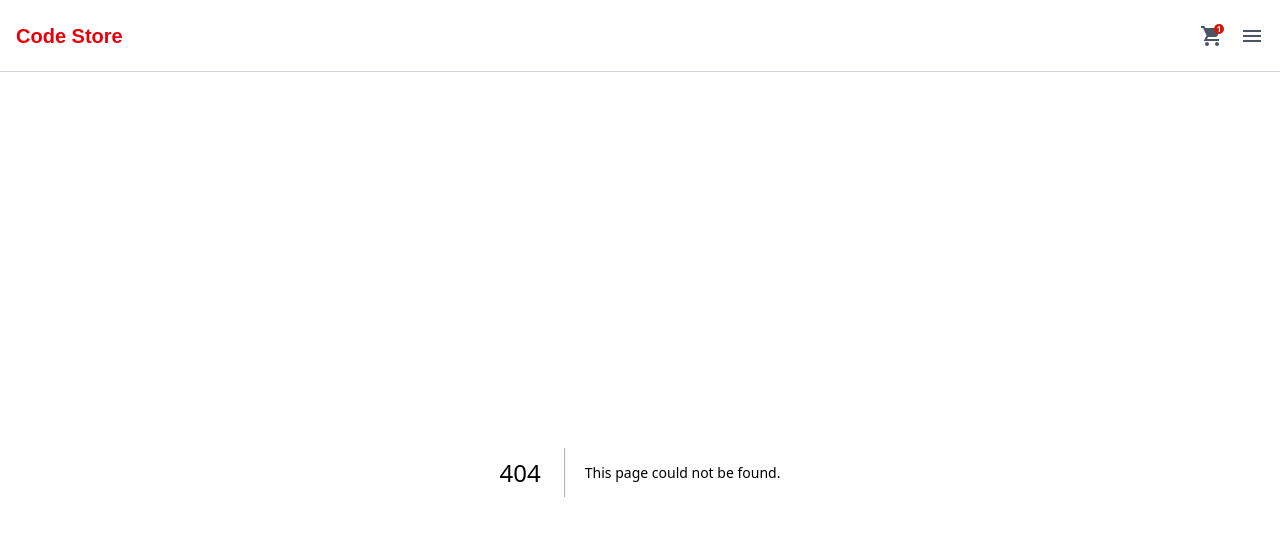
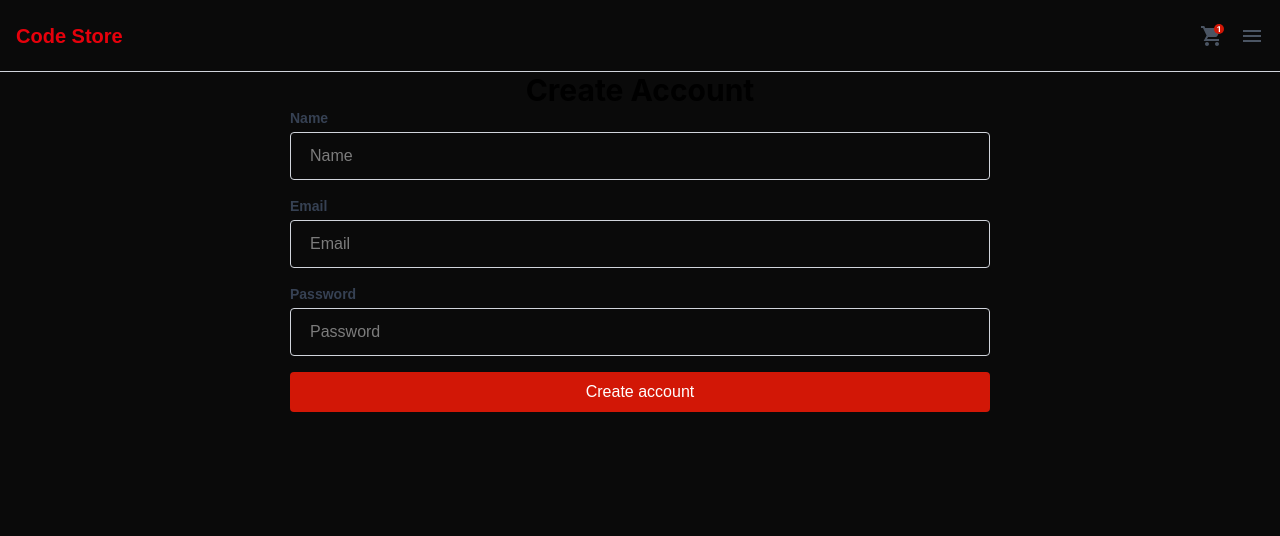
Before and after one commit to KelsonF/w12_E-Commerce_backend, a Next.js app: page /auth/register in a window 1280 px wide. Before the commit this address had no page. Shown: the top 536 px of the page. Built offline with nearby package versions, Linux system fonts and the light colour scheme.

Commit message:
feat: it creates the user mutation to create users

```diff
--- a/src/components/checkout/Button/Button.tsx
+++ b/src/components/checkout/Button/Button.tsx
@@ -1,7 +1,7 @@
 type ButtonProps = {
   placeholder?: string;
   style: ButtonType;
-};
+} & React.ButtonHTMLAttributes<HTMLButtonElement>;
 
 enum ButtonType {
   PRIMARY = "PRIMARY",
@@ -13,8 +13,12 @@ const buttonStyles: Record<ButtonType, string> = {
   [ButtonType.SECONDARY]: "bg-none text-black py-3 px-4 rounded w-full",
 };
 
-function Button({ placeholder, style }: ButtonProps) {
-  return <button className={buttonStyles[style]}>{placeholder}</button>;
+function Button({ placeholder, style, ...rest }: ButtonProps) {
+  return (
+    <button {...rest} className={buttonStyles[style as ButtonType]}>
+      {placeholder}
+    </button>
+  );
 }
 
 export { Button, ButtonType };
--- a/src/components/checkout/Input/Input.tsx
+++ b/src/components/checkout/Input/Input.tsx
@@ -1,9 +1,18 @@
 type InputProps = {
   type?: string;
   placeholder?: string;
+  name?: string;
+  value?: string;
+  onChange?: (e: React.ChangeEvent<HTMLInputElement>) => void;
 };
 
-function Input({ type = "text", placeholder }: InputProps) {
+function Input({
+  type = "text",
+  placeholder,
+  name,
+  onChange,
+  value,
+}: InputProps) {
   return (
     <label htmlFor={placeholder} className="flex flex-col gap-1">
       <span className="text-gray-700 text-sm font-bold mb-2">
@@ -14,6 +23,9 @@ function Input({ type = "text", placeholder }: InputProps) {
         type={type}
         className="w-full h-12 border border-gray-300 rounded-sm px-[1.1875rem] py-[0.9375rem] focus:outline-none focus:ring-2 focus:ring-blue-500"
         placeholder={placeholder}
+        name={name}
+        value={value}
+        onChange={onChange}
       />
     </label>
   );
--- /dev/null
+++ b/src/domain/models/User.ts
@@ -0,0 +1,16 @@
+enum Roles {
+  ADMIN = "ADMIN",
+  USER = "USER",
+}
+
+type User = {
+  id: number;
+  name: string;
+  email: string;
+  password: string;
+  encryptedPassword: string;
+  active: boolean;
+  role: Roles;
+};
+
+export type { User, Roles };
--- /dev/null
+++ b/src/infrastructure/api/mutations/userMutation.ts
@@ -0,0 +1,25 @@
+import { axiosService } from "@/domain/services/AxiosService";
+import { useMutation } from "@tanstack/react-query";
+
+type RegisterUserData = {
+  name: string;
+  email: string;
+  password: string;
+};
+
+function useRegisterUser() {
+  return useMutation<void, Error, RegisterUserData>({
+    mutationKey: ["registerUser"],
+    mutationFn: async (userData: RegisterUserData) => {
+      await axiosService
+        .getInstance()
+        .post("/users", {
+          name: userData.name,
+          email: userData.email,
+          password: userData.password,
+        });
+    },
+  });
+}
+
+export { useRegisterUser };
--- /dev/null
+++ b/src/pages/auth/register/index.tsx
@@ -0,0 +1,80 @@
+import { Button, ButtonType } from "@/components/checkout/Button/Button";
+import { Container } from "@/components/shared/Container";
+import { Input } from "@/components/checkout/Input/Input";
+import { useRegisterUser } from "@/infrastructure/api/mutations/userMutation";
+import { useState } from "react";
+
+export default function RegisterPage() {
+  const registerMutation = useRegisterUser();
+  const [registerForm, setRegisterForm] = useState({
+    name: "",
+    email: "",
+    password: "",
+  });
+
+  const handleInputChange = (e: React.ChangeEvent<HTMLInputElement>) => {
+    const { name, value } = e.target;
+    setRegisterForm((prev) => ({
+      ...prev,
+      [name]: value,
+    }));
+  };
+
+  const handleSubmit = (e: React.FormEvent<HTMLFormElement>) => {
+    e.preventDefault();
+    console.log("Form submitted with:", registerForm);
+
+    registerMutation.mutate({
+      name: registerForm.name,
+      email: registerForm.email,
+      password: registerForm.password,
+    });
+
+    setRegisterForm({
+      name: "",
+      email: "",
+      password: "",
+    });
+  };
+
+  return (
+    <Container>
+      <h1 className="text-3xl text-black font-bold font-[Inter]">
+        Create Account
+      </h1>
+      <form
+        onSubmit={handleSubmit}
+        className="flex flex-col gap-4 max-w-[700px] w-full"
+      >
+        <Input
+          placeholder="Name"
+          type="text"
+          name="name"
+          value={registerForm.name}
+          onChange={handleInputChange}
+        />
+        <Input
+          placeholder="Email"
+          type="email"
+          name="email"
+          value={registerForm.email}
+          onChange={handleInputChange}
+        />
+        <Input
+          placeholder="Password"
+          type="password"
+          name="password"
+          value={registerForm.password}
+          onChange={handleInputChange}
+        />
+        <div className="w-full flex justify-center">
+          <Button
+            type="submit"
+            placeholder="Create account"
+            style={ButtonType.PRIMARY}
+          />
+        </div>
+      </form>
+    </Container>
+  );
+}
--- a/src/pages/products/index.tsx
+++ b/src/pages/products/index.tsx
@@ -2,7 +2,7 @@ import { Container } from "@/components/shared/Container";
 import { Img } from "@/components/shared/Img";
 import { PurchaseButton } from "@/components/product-list/purchasebtn";
 import { AddToCart } from "@/components/product-list/addtocart";
-import { productsQuery } from "@/infrastructure/api/productsQuery";
+import { productsQuery } from "@/infrastructure/api/queries/productsQuery";
 import placeholderimage from "@/assets/placeholderimg.png";
 import { ErrorComponent } from "@/components/shared/Error/Error";
 import { LoadingComponent } from "@/components/shared/Loading/Loading";
```
Also changed, not shown: src/infrastructure/api/queries/productsQuery.ts (renamed from src/infrastructure/api/productsQuery.ts).
